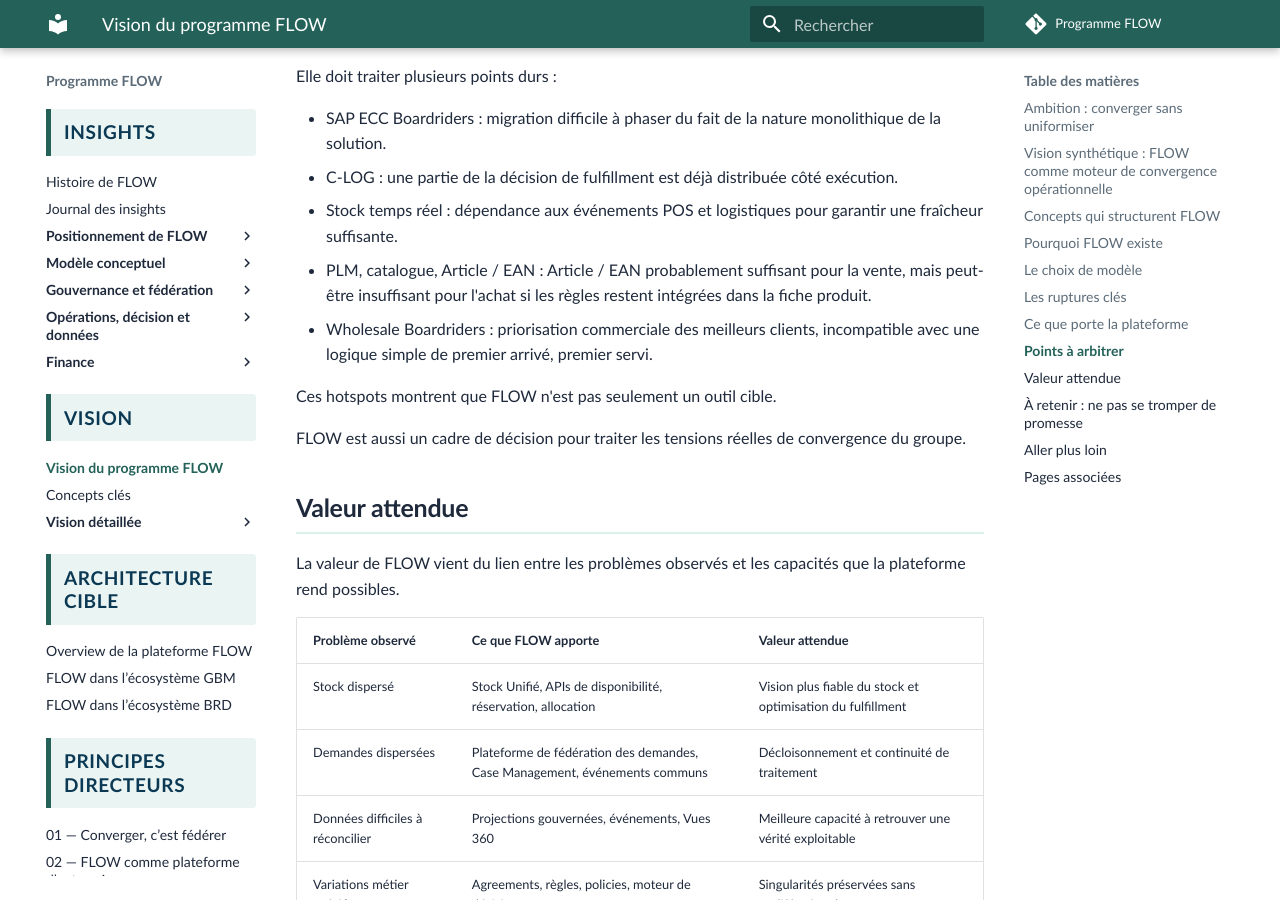
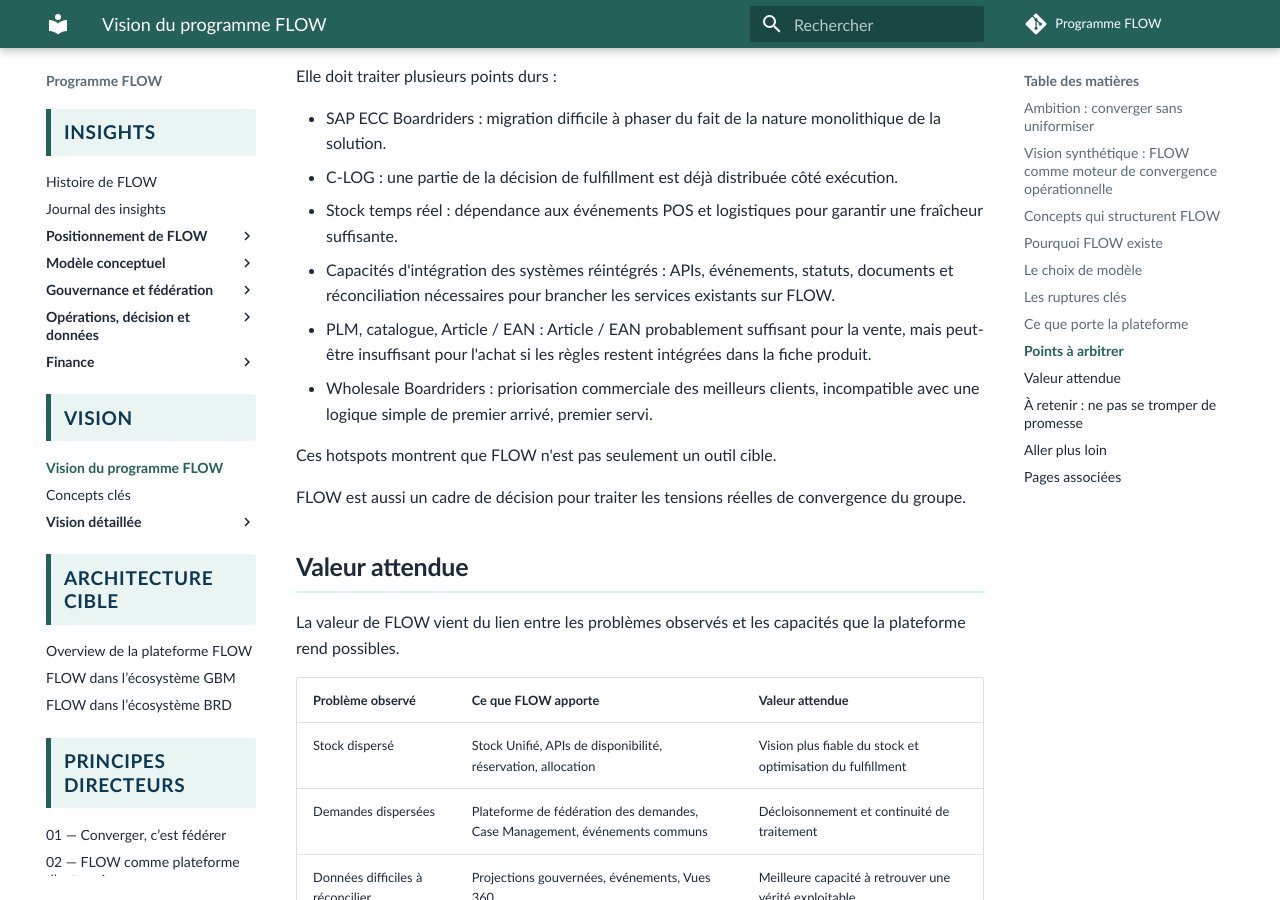
Before and after one commit to laurent-sintes/FLOW-Program, an MkDocs documentation site: the page built from docs/vision/vision-programme-flow.md, in a window 1280 px wide and 900 px high, scrolled down 4440 px. Built offline with MkDocs 1.6.1 and Material for MkDocs 9.7.7, drawn with Linux system fonts in a browser that asks for light colours; comment, search, counter and statistics services are not loaded.

Commit message:
Ajouter l'intégrabilité des systèmes aux arbitrages de vision

```diff
--- a/docs/vision/vision-programme-flow.md
+++ b/docs/vision/vision-programme-flow.md
@@ -146,6 +146,7 @@
 - SAP ECC Boardriders : migration difficile à phaser du fait de la nature monolithique de la solution.
 - C-LOG : une partie de la décision de fulfillment est déjà distribuée côté exécution.
 - Stock temps réel : dépendance aux événements POS et logistiques pour garantir une fraîcheur suffisante.
+- Capacités d'intégration des systèmes réintégrés : APIs, événements, statuts, documents et réconciliation nécessaires pour brancher les services existants sur FLOW.
 - PLM, catalogue, Article / EAN : Article / EAN probablement suffisant pour la vente, mais peut-être insuffisant pour l'achat si les règles restent intégrées dans la fiche produit.
 - Wholesale Boardriders : priorisation commerciale des meilleurs clients, incompatible avec une logique simple de premier arrivé, premier servi.
 
```
